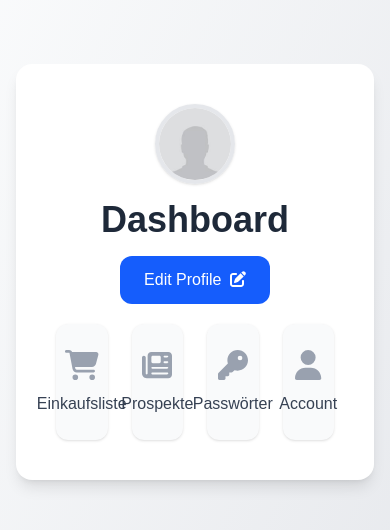
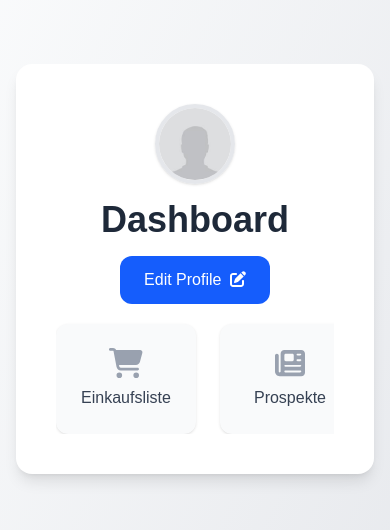
Before and after one commit to JustusSommerfeld/home-organizer, a Next.js app: page /dashboard in a window 390 px wide. Shown: the top 530 px of the page. Built offline with nearby package versions, Linux system fonts and the light colour scheme.

Commit message:
included horizontal scrolling for mobile version

```diff
--- a/src/app/dashboard/page.tsx
+++ b/src/app/dashboard/page.tsx
@@ -21,7 +21,9 @@ export default function Dashboard() {
         <button className="mt-3 px-6 py-3 bg-blue-600 text-white rounded-xl hover:bg-blue-700 transition">
           Edit Profile <FontAwesomeIcon icon={faPenToSquare} className="ml-1" />
         </button>
-        <div className="grid grid-cols-4 gap-6 w-full">
+        <div className="w-full flex justify-center">
+          <div className="w-full max-w-4xl overflow-x-auto">
+            <div className="flex gap-6 min-w-max justify-center">
               {[
                 {
                   label: "Einkaufsliste",
@@ -36,15 +38,19 @@ export default function Dashboard() {
               ].map(({ label, icon }) => (
                 <div
                   key={label}
-              className="mt-5 bg-gray-50 hover:bg-gray-100 transition rounded-xl shadow-sm p-6 flex flex-col items-center justify-center cursor-pointer"
+                  className="mt-5 bg-gray-50 hover:bg-gray-100 transition rounded-xl shadow-sm p-6 flex flex-col items-center justify-center cursor-pointer min-w-[140px]"
                 >
-              <span className="text-3xl mb-2 text-gray-400">{icon}</span>
-              <span className="text-base font-medium text-gray-700">
+                  <span className="text-3xl mb-2 text-gray-400 flex justify-center w-full">
+                    {icon}
+                  </span>
+                  <span className="block w-full text-center text-base font-medium text-gray-700">
                     {label}
                   </span>
                 </div>
               ))}
             </div>
+          </div>
+        </div>
       </section>
     </main>
   );
```
Lines whose indentation alone changed are shown as unchanged.
